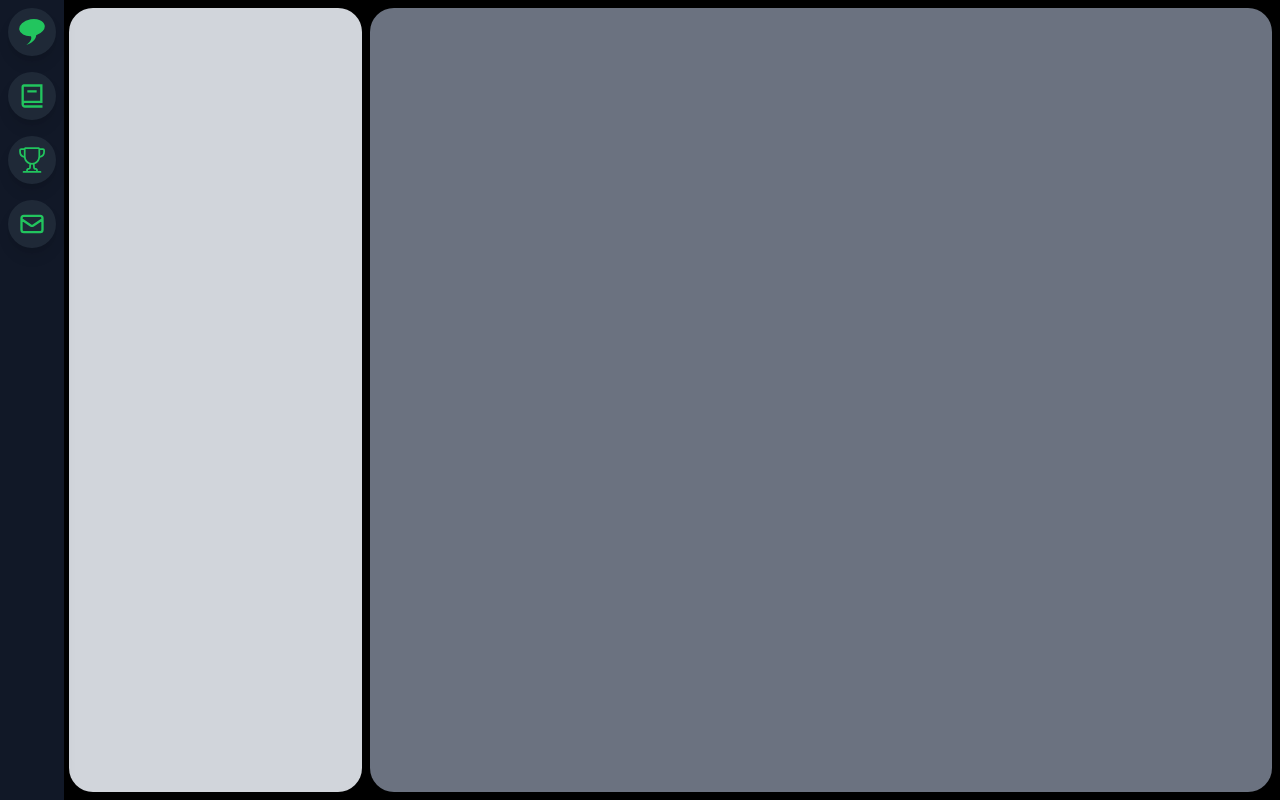
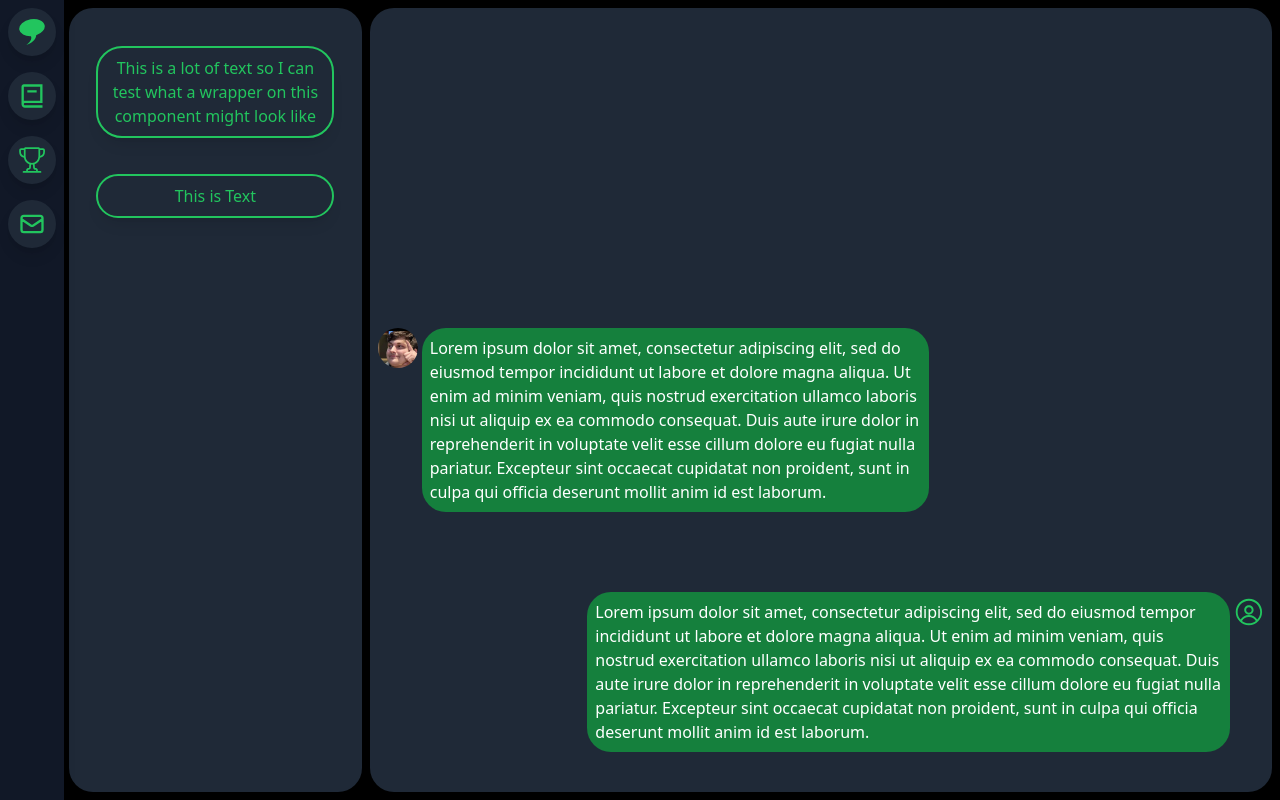
Before and after one commit to Robbysim37/lewis-portfolio-site, a React (Create React App) app: page / in a window 1280 px wide. Built offline with nearby package versions, Linux system fonts and the light colour scheme.

Commit message:
chat window stuff

```diff
--- a/src/App.js
+++ b/src/App.js
@@ -1,5 +1,7 @@
 import './App.css';
 import SideBar from './components/SideBar';
+import { RxAvatar } from "react-icons/rx";
+import ARRImage from "./assets/profile.jpg"
 
 function App() {
   return (
@@ -11,10 +13,44 @@ function App() {
         <div className='w-screen h-screen bg-black flex items-center justify-evenly'>
 
           {/* messaging window */}
-          <div className=' w-[24%] h-[98%] bg-gray-300 rounded-3xl'></div>
+          <div className=' w-[24%] h-[98%] bg-gray-800 flex flex-col justify-start items-center rounded-3xl'>
+            {/* Message selections */}
+            <div className='mt-10 p-2 w-[80%] text-green-500 outline-green-500
+            outline-2 outline rounded-3xl h-fit text-wrap text-center shadow-lg hover:bg-green-500
+            hover:text-white hover:cursor-pointer transition-all duration-300'>
+              This is a lot of text so I can test what a wrapper on this component might look like</div>
+              <div className='mt-10 p-2 w-[80%] text-green-500 outline-green-500
+            outline-2 outline rounded-3xl h-fit text-wrap text-center shadow-lg hover:bg-green-500
+            hover:text-white hover:cursor-pointer transition-all duration-300'>
+              This is Text</div>
+          </div>
+
           {/* chat window */}
-          <div className=' w-[74%] h-[98%] bg-gray-500 rounded-3xl'>
-
+          <div className=' w-[74%] h-[98%] bg-gray-800 flex flex-col-reverse justify-start rounded-3xl'>
+            {/* Fake Sent Messages */}
+            <div className='w-[75%] mb-10 mr-2 flex justify-end items-start self-end'>
+              {/* Text */}
+              <div className='bg-green-700 text-white max-w-[95%] rounded-3xl p-2 text-start'>Lorem ipsum dolor sit amet, consectetur adipiscing elit, sed do eiusmod tempor incididunt ut
+                labore et dolore magna aliqua. Ut enim ad minim veniam, quis nostrud exercitation
+                ullamco laboris nisi ut aliquip ex ea commodo consequat. Duis aute irure dolor in
+                reprehenderit in voluptate velit esse cillum dolore eu fugiat nulla pariatur.
+                Excepteur sint occaecat cupidatat non proident, sunt in culpa qui officia deserunt
+                mollit anim id est laborum.</div>
+              {/* User Picture */}
+              <RxAvatar className='text-green-500 ml-1 w-[5%] h-[25%]'/>
+            </div>
+            {/* Fake Recieved Message */}
+            <div className='w-[75%] mb-10 ml-2 flex justify-start items-start self-start'>
+              {/* ARR image */}
+              <img className='h-10 w-10 rounded-3xl object-cover mr-1' src={ARRImage}></img>
+              {/* Fake Text */}
+              <div className='bg-green-700 text-white max-w-[75%] self-start mb-10 rounded-3xl p-2 text-start'>Lorem ipsum dolor sit amet, consectetur adipiscing elit, sed do eiusmod tempor incididunt ut
+              labore et dolore magna aliqua. Ut enim ad minim veniam, quis nostrud exercitation
+              ullamco laboris nisi ut aliquip ex ea commodo consequat. Duis aute irure dolor in
+              reprehenderit in voluptate velit esse cillum dolore eu fugiat nulla pariatur.
+              Excepteur sint occaecat cupidatat non proident, sunt in culpa qui officia deserunt
+              mollit anim id est laborum.</div>
+              </div>
           </div>
         </div>
     </div>
```
Also changed, not shown: src/assets/profile.jpg (added).
